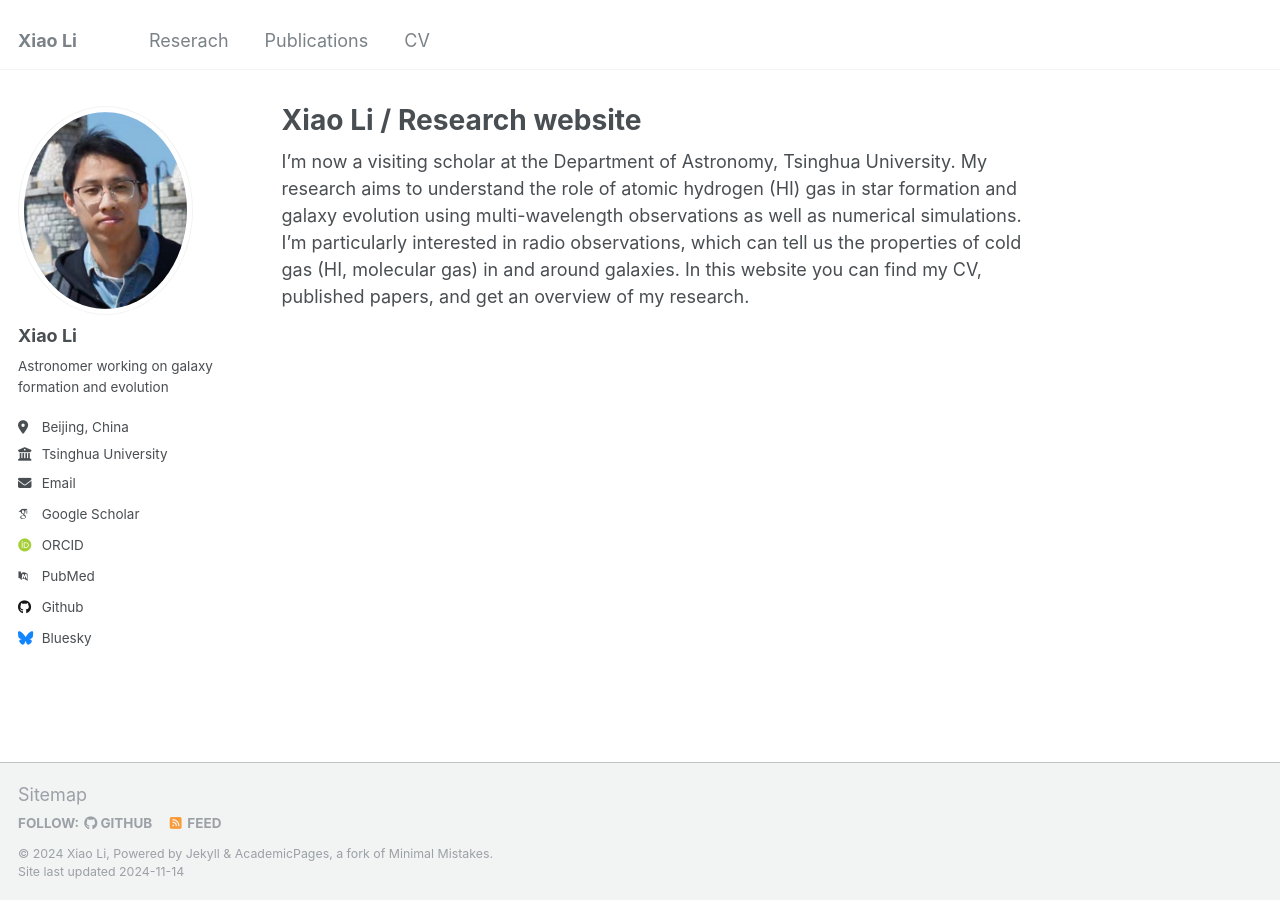
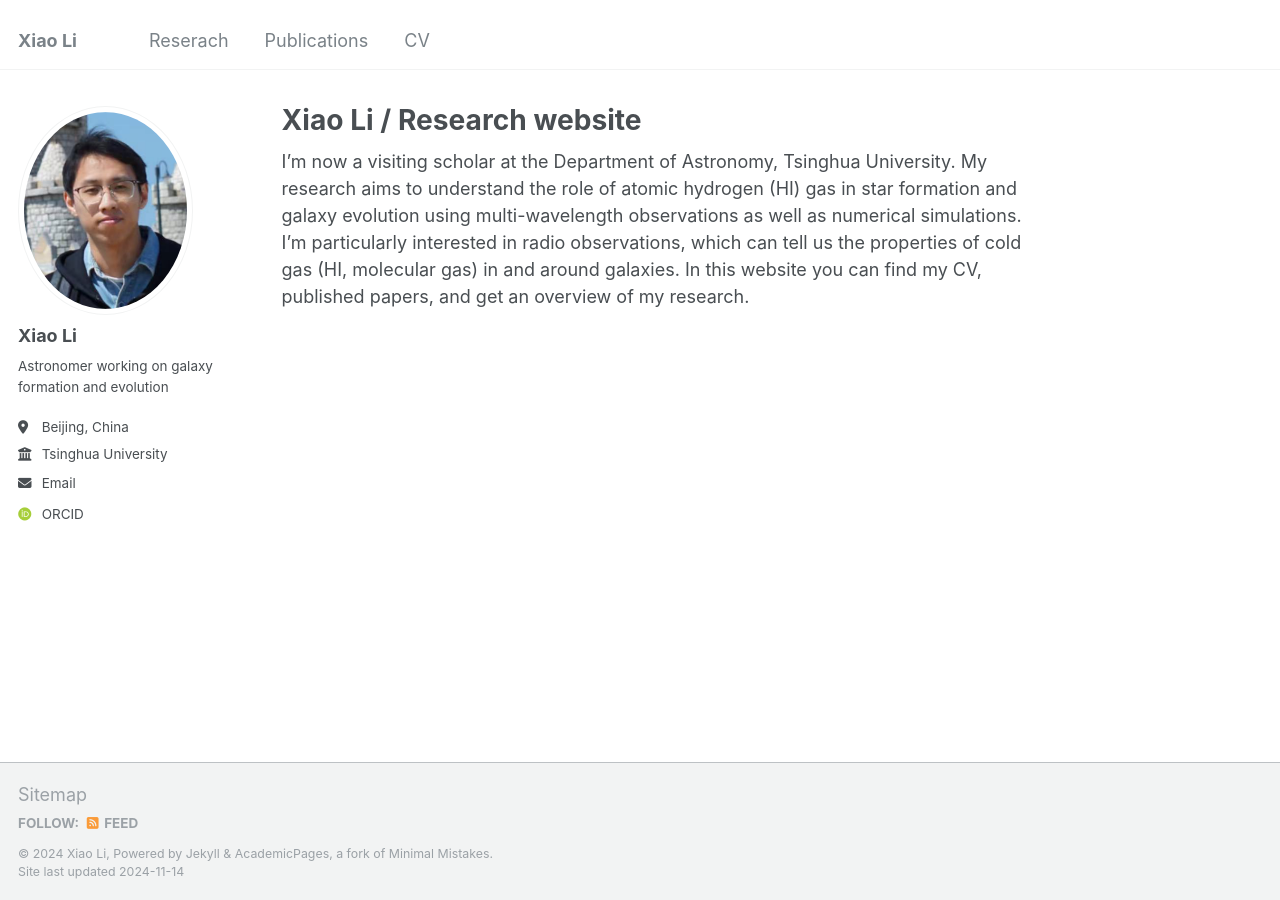
Before and after one commit to astroXiao/astroXiao.github.io, a Jekyll site: the page built from _pages/about.md, in a window 1280 px wide. Built offline with Jekyll 4.4.1, drawn with Linux system fonts in a browser that asks for light colours; some web fonts are replaced; some of the changed lines change nothing that is shown.

Commit message:
Update _config.yml

```diff
--- a/_config.yml
+++ b/_config.yml
@@ -32,11 +32,11 @@ author:
 
   # Academic websites
   arxiv            : # URL - Update with the correct link to your profile
-  googlescholar    : "https://scholar.google.com/citations?user=PS_CX0AAAAAJ"
+  googlescholar    :
   impactstory      : # URL
-  orcid            : "http://orcid.org/yourorcidurl"
+  orcid            : "https://orcid.org/0000-0002-2884-9781"
   semantic         : # URL
-  pubmed           : "https://www.ncbi.nlm.nih.gov/pubmed/?term=john+snow"
+  pubmed           :
   researchgate     : # URL
   scopus           : # URL
 
@@ -44,12 +44,12 @@ author:
   bitbucket        : # Username - Update with your username on the site
   codepen          : # Username
   dribbble         : # Username
-  github           : "academicpages"
+  github           :
   kaggle           : # Username
   stackoverflow    : # User number or user number and name (i.e., use "1" or "1/jeff-atwood")
 
   # Social media
-  bluesky          : "bsky.app" # Replace this with you Bluesky username
+  bluesky          :  # Replace this with you Bluesky username
   facebook         : # Username
   flickr           : # Username
   foursquare       : # Username
```
